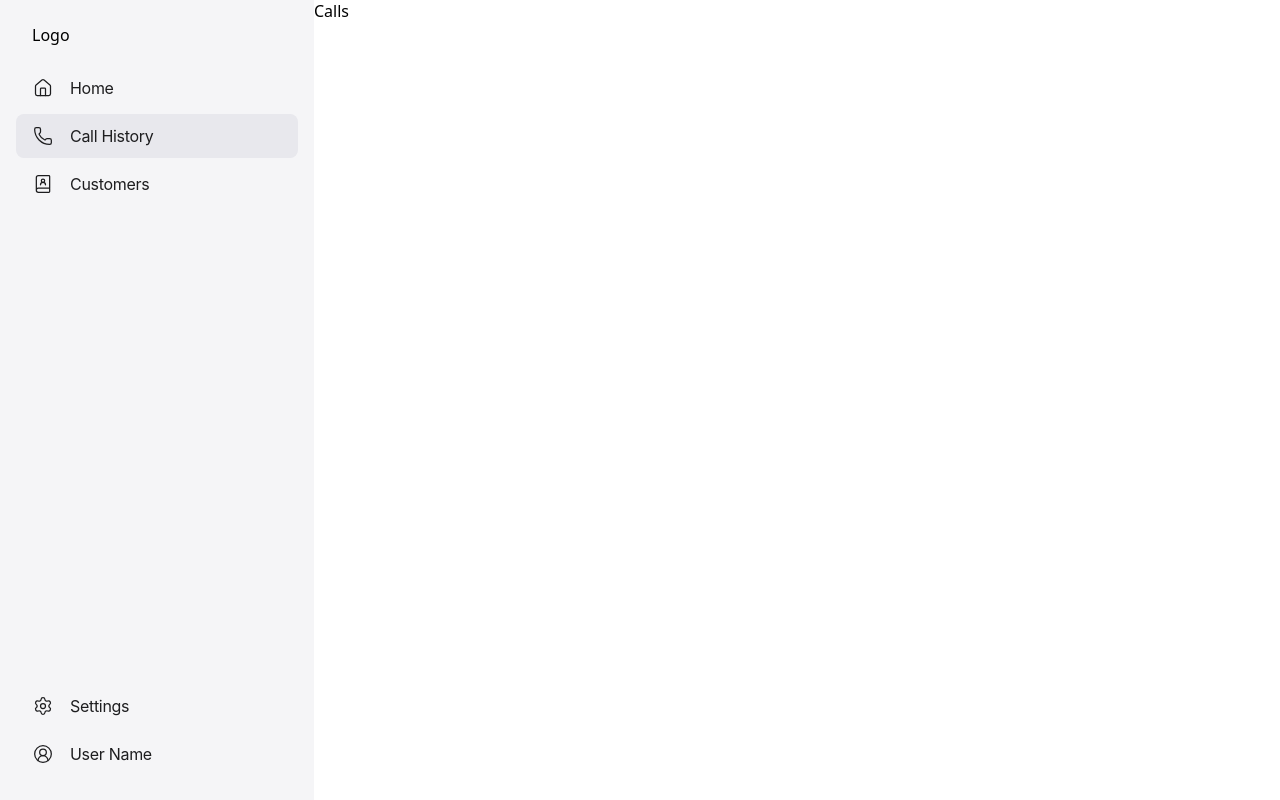
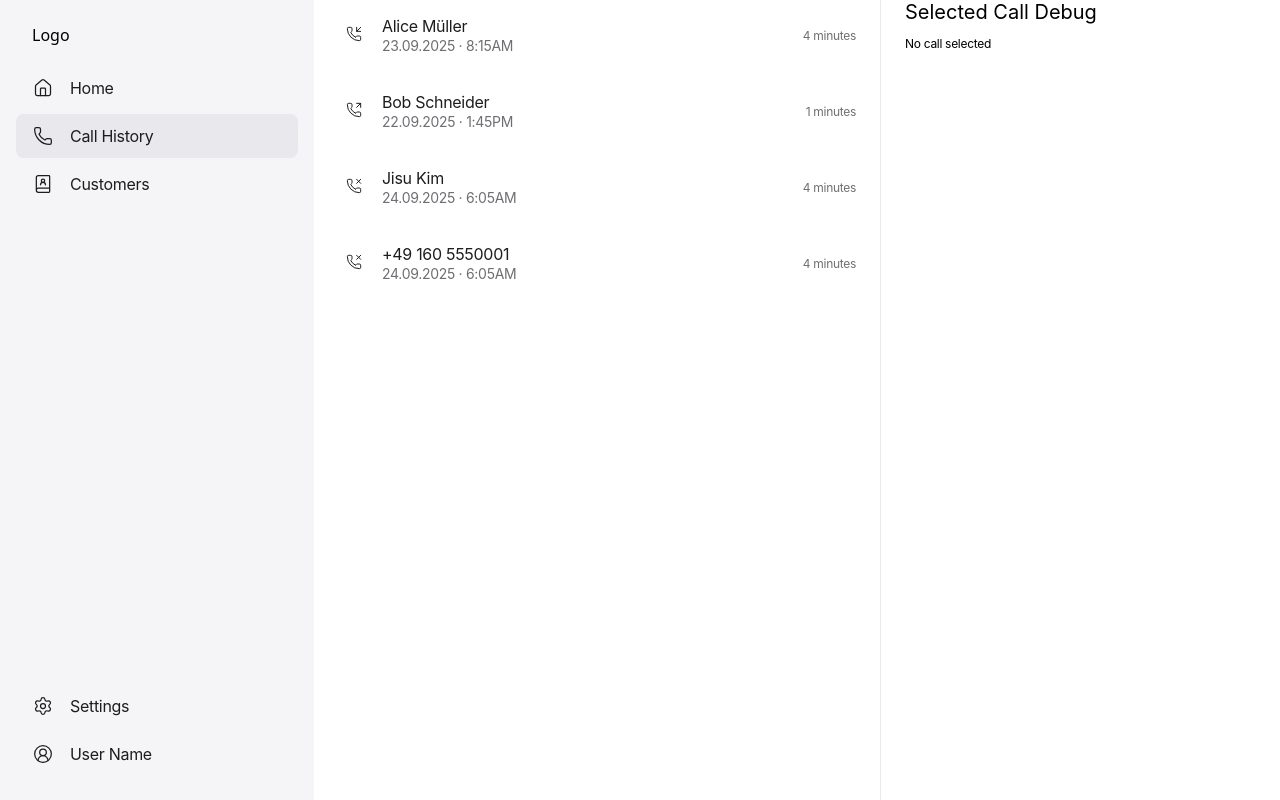
Before and after one commit to JinKim1011/peekly, a React (Vite) app: page /calls in a window 1280 px wide. Built offline with nearby package versions, Linux system fonts and the light colour scheme.

Commit message:
chore: adjust calls page layout for debugging a new added component, and added temporary mockdata

```diff
--- /dev/null
+++ b/src/mocks/data.ts
@@ -0,0 +1,12 @@
+export const mockContacts = [
+    { id: "c1", name: "Alice Müller", phoneNumber: "+49 151 2345678", avatarUrl: "", totalCallCount: 12 },
+    { id: "c2", name: "Bob Schneider", phoneNumber: "+49 171 9876543", avatarUrl: "", totalCallCount: 3 },
+    { id: "c3", name: "Jisu Kim", phoneNumber: "+49 160 5550001", avatarUrl: "", totalCallCount: 2 },
+];
+
+export const mockCalls = [
+    { id: "k1", contactId: "c1", phoneNumber: "+49 151 2345678", direction: "incoming" as const, startedAt: "2025-09-23T08:15:00Z", duration: 225 },
+    { id: "k2", contactId: "c2", phoneNumber: "+49 171 9876543", direction: "outgoing" as const, startedAt: "2025-09-22T13:45:00Z", duration: 78 },
+    { id: "k3", contactId: "c3", phoneNumber: "+49 160 5550001", direction: "missed" as const, startedAt: "2025-09-24T06:05:00Z", duration: 234 },
+    { id: "k4", contactId: "unknown", phoneNumber: "+49 160 5550001", direction: "missed" as const, startedAt: "2025-09-24T06:05:00Z", duration: 234 },
+];
--- a/src/pages/Calls.tsx
+++ b/src/pages/Calls.tsx
@@ -1,3 +1,57 @@
+import { mockCalls, mockContacts } from '../mocks/data';
+import { CallList } from '../components/calls/CallList';
+import { useState } from 'react';
+import { designTokens } from '../design-tokens';
+
+
 export default function Calls() {
-  return <div>Calls</div>;
+  const [selectedId, setSelectedId] = useState<string | undefined>(undefined);
+
+  if (!mockCalls.length) {
+    return <div>No calls found</div>;
+  }
+
+  const callsWithContact = mockCalls.map(call => {
+    const contact = mockContacts.find(c => c.id === call.contactId);
+    return {
+      ...call,
+      callType: call.direction,
+      callTime: call.startedAt,
+      duration: call.duration != null ? `${call.duration}` : undefined,
+      contactName: contact ? contact : undefined,
+      phoneNumber: call.phoneNumber,
+      callId: call.id
+    };
+  });
+
+  const selectedCall = callsWithContact.find(call => call.callId === selectedId);
+
+  return (
+    <div style={{ display: 'flex', flexDirection: 'row', height: '100%' }}>
+      <CallList
+        calls={callsWithContact}
+        selectedCallId={selectedId}
+        onCallSelect={setSelectedId}
+        className=""
+        ariaLabel="Call History"
+      />
+      <div style={{
+        maxWidth: 400,
+        margin: '0 auto',
+        display: 'flex',
+        flexDirection: 'column',
+        flex: `1 0 0`,
+        padding: `0 ${designTokens.spacing.l}`,
+        borderLeft: `${designTokens.border.width[1]} solid ${designTokens.colors.border.muted}`,
+      }}>
+        <strong style={designTokens.typography.title3}>Selected Call Debug</strong>
+        <pre style={{
+          ...designTokens.typography.micro,
+          whiteSpace: 'pre-wrap',
+        }}>
+          {selectedCall ? JSON.stringify(selectedCall, null, 2) : 'No call selected'}
+        </pre>
+      </div>
+    </div>
+  );
 }
```
